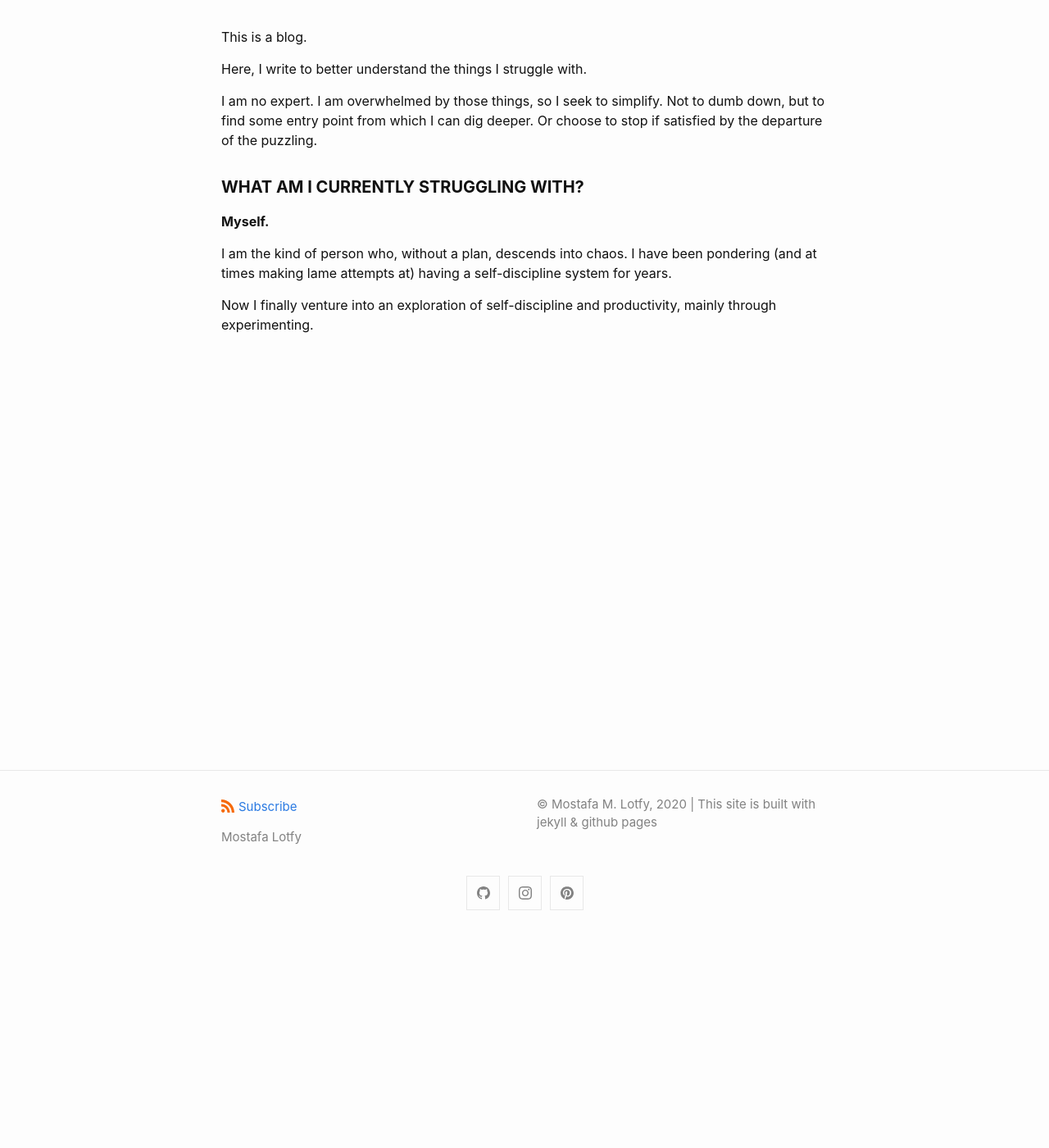
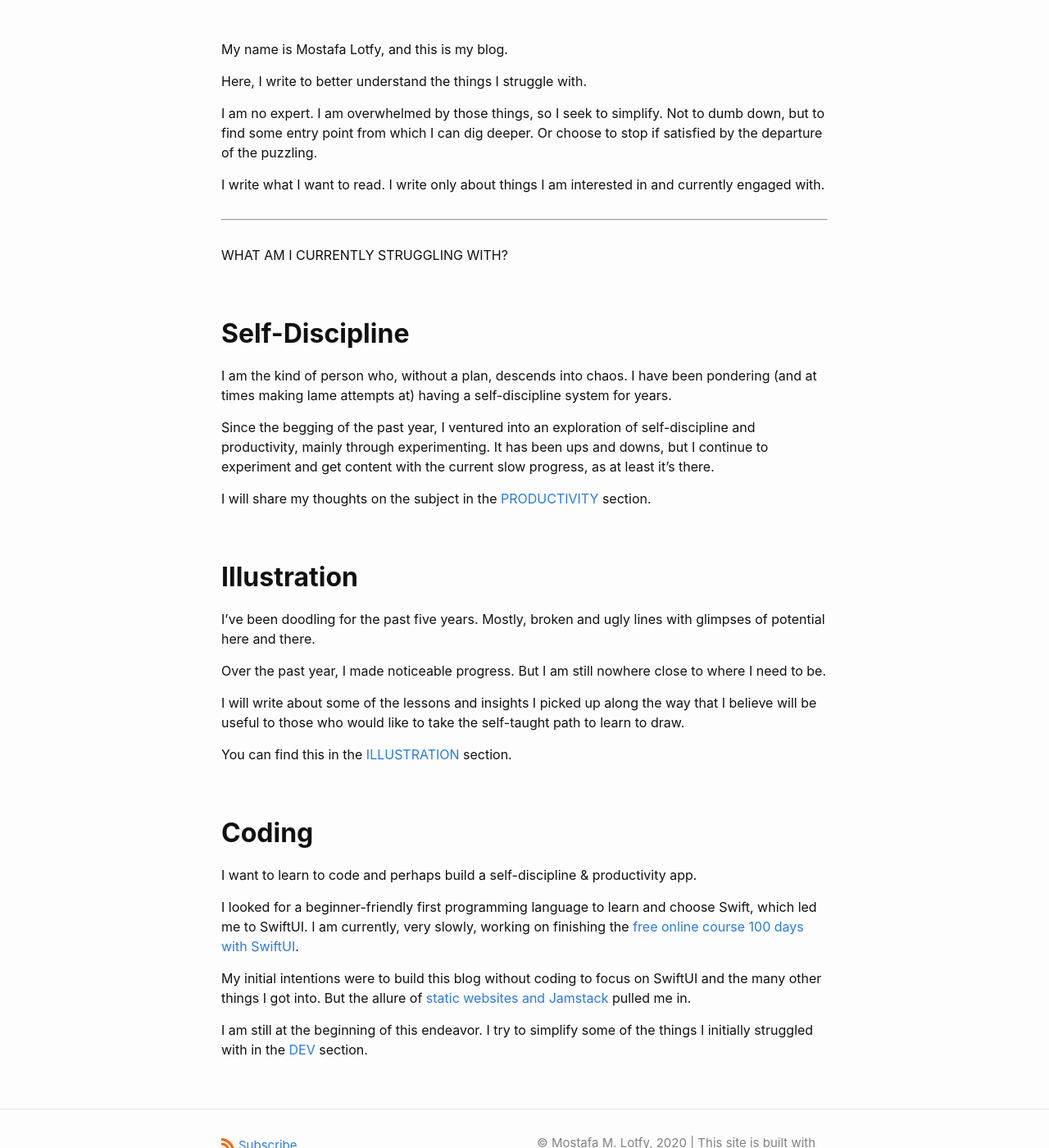
Before and after one commit to mstflotfy/mstflotfy.github.io, a Jekyll site: the page built from index.md, in a window 1280 px wide and 1400 px high, scrolled down 255 px. Shown: the whole window at 82% size. Built offline with Jekyll 4.4.1, drawn with Linux system fonts in a browser that asks for light colours; our own code applies the rules of GitHub Pages for plain Markdown files.

Commit message:
Extend landing page copy

```diff
--- a/index.md
+++ b/index.md
@@ -10,18 +10,47 @@ layout: home
 
 # **Hello there.**
 <br>
-This is a blog.
+
+My name is Mostafa Lotfy, and this is my blog.
 
 Here, I write to better understand the things I struggle with.
 
 I am no expert. I am overwhelmed by those things, so I seek to simplify.
 Not to dumb down, but to find some entry point from which I can dig deeper. Or choose to stop if satisfied by the departure of the puzzling.
 
-#### **WHAT AM I CURRENTLY STRUGGLING WITH?**
+I write what I want to read. I write only about things I am interested in and currently engaged with.
 
-**Myself.**
+---
 
-I am the kind of person who, without a plan, descends into chaos.
-I have been pondering (and at times making lame attempts at) having a self-discipline system for years.
+WHAT AM I CURRENTLY STRUGGLING WITH?
 
-Now I finally venture into an exploration of self-discipline and productivity, mainly through experimenting.
+{{### **Building A Self-Discipline System**
+}}
+
+## **Self-Discipline**
+
+I am the kind of person who, without a plan, descends into chaos. I have been pondering (and at times making lame attempts at) having a self-discipline system for years.
+
+Since the begging of the past year, I ventured into an exploration of self-discipline and productivity, mainly through experimenting. It has been ups and downs, but I continue to experiment and get content with the current slow progress, as at least it’s there.
+
+I will share my thoughts on the subject in the [PRODUCTIVITY](/productivity) section.
+
+## **Illustration**
+
+I’ve been doodling for the past five years. Mostly, broken and ugly lines with glimpses of potential here and there.
+
+Over the past year, I made noticeable progress. But I am still nowhere close to where I need to be.
+
+I will write about some of the lessons and insights I picked up along the way that I believe will be useful to those who would like to take the self-taught path to learn to draw.
+
+You can find this in the [ILLUSTRATION](/post-coming-soon/) section.
+
+## **Coding**
+
+I want to learn to code and perhaps build a self-discipline & productivity app.
+
+I looked for a beginner-friendly first programming language to learn and choose Swift, which led me to SwiftUI. I am currently, very slowly, working on finishing the [free online course 100 days with SwiftUI](https://www.hackingwithswift.com/100/swiftui).
+
+My initial intentions were to build this blog without coding to focus on SwiftUI and the many other things I got into. But the allure of [static websites and Jamstack](https://jamstack.org/what-is-jamstack/) pulled me in.
+
+I am still at the beginning of this endeavor. I try to simplify some of the things I initially struggled with in the [DEV](/dev/) section.
```
